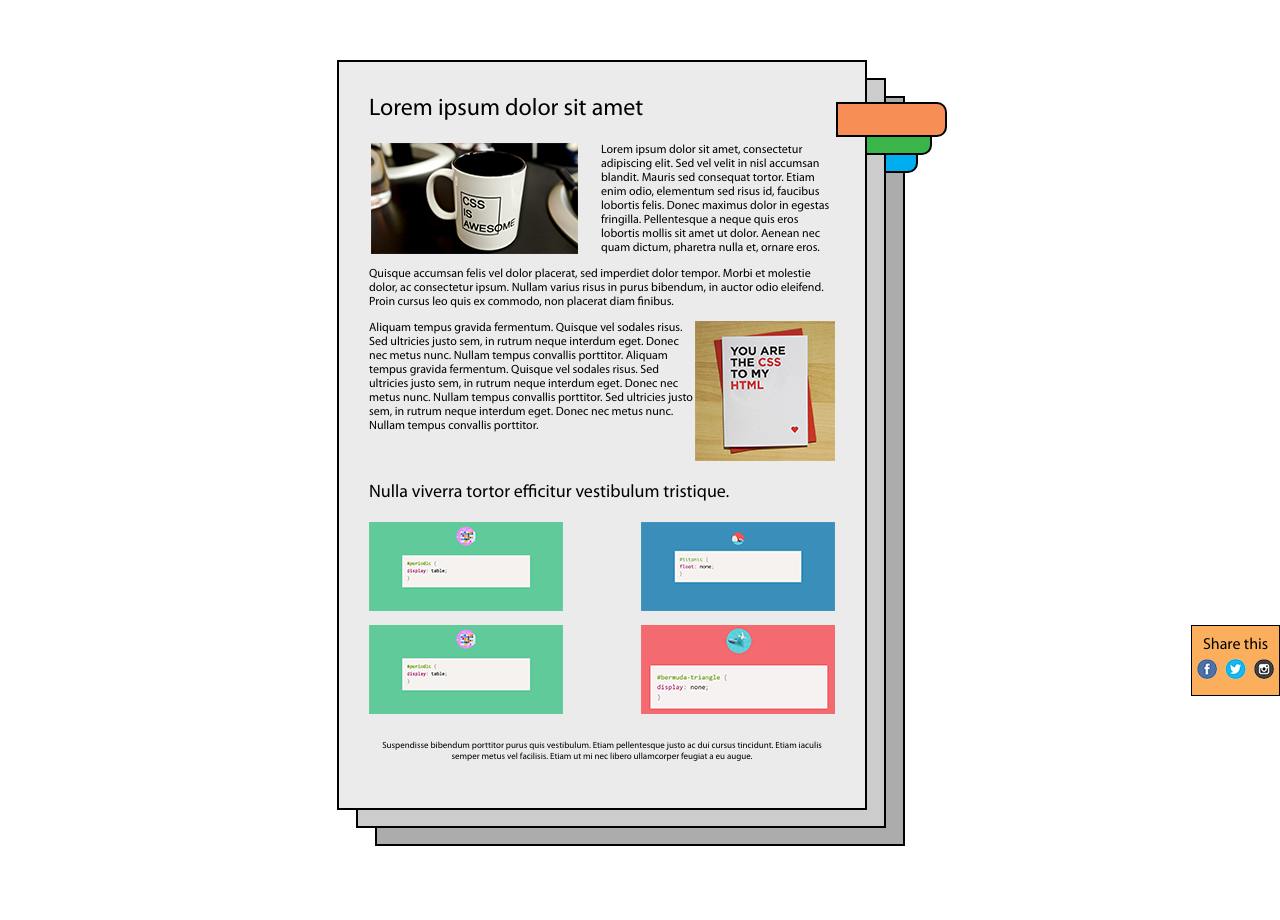
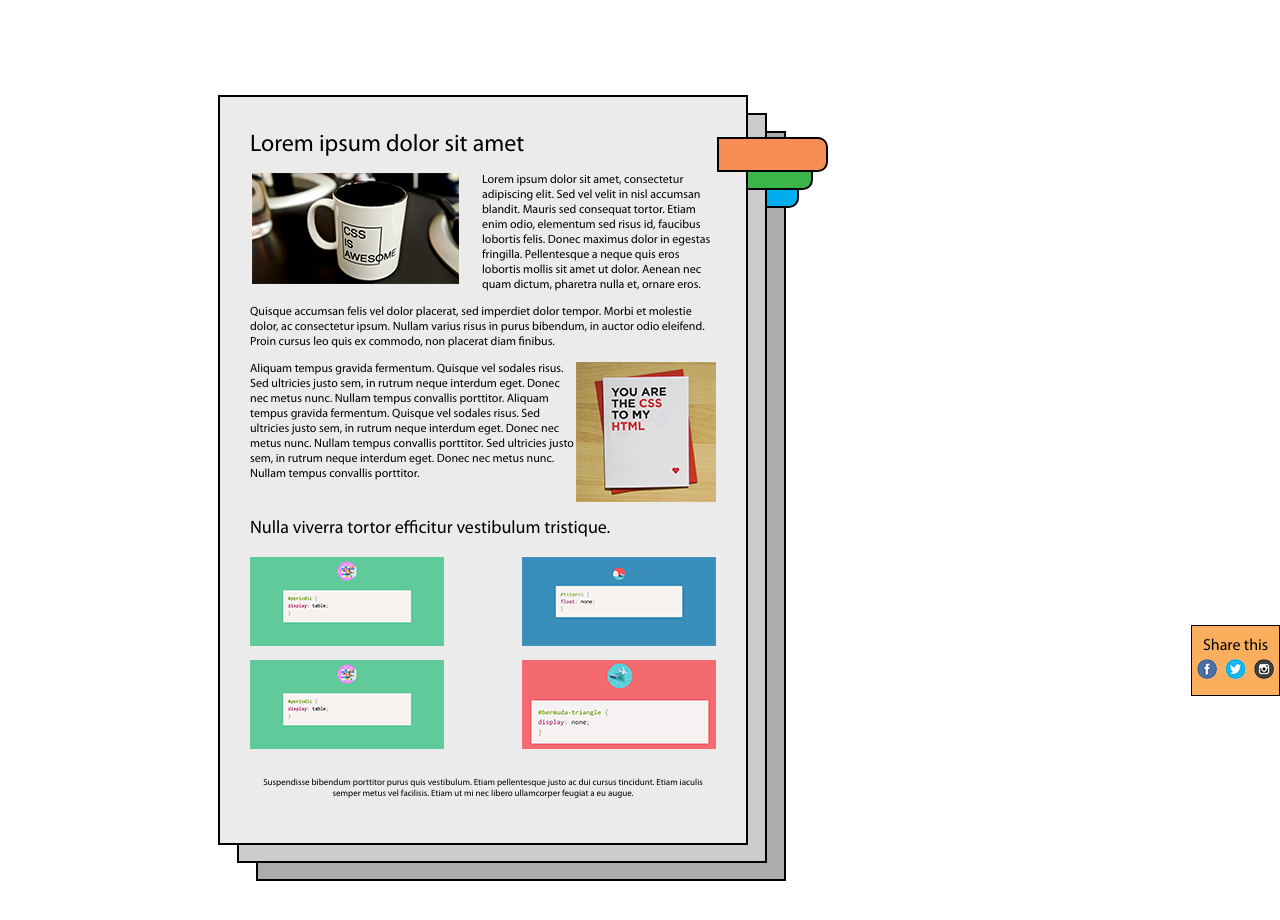
Before and after one commit to Andrei-Zhuk/Positioning-Floats, a plain HTML site: page index.html in a window 1280 px wide. Shown: the part 104-1024 px from the top of the page. Drawn offline with Linux system fonts and the light colour scheme.

Commit message:
Positioning-Floats: 2 version

```diff
--- a/css/style.css
+++ b/css/style.css
@@ -1,6 +1,19 @@
 body {
+	padding: 0;
+	margin: 0;
 	height: 2000px;
+	min-width: 1000px;
 	font-family: "MyriadProRegular";
+		line-height: 1.25;
+
+}
+
+.width {
+	width: 1000px;
+	height: 1px;
+	background: red;
+	visibility: hidden;
+	content: '.';
 }
 
 .page {
@@ -12,7 +25,9 @@ body {
 
 .first {
 	background: #acacac;
-	margin: 200px auto;
+	margin-top: 235px;
+	margin-left: 256px;
+	margin-right: 140px;
 	position: relative;
 }
 
@@ -57,17 +72,17 @@ body {
 
 h1 {
 	margin-top: 3px;
-	margin-bottom: 19px;
+	margin-bottom: 13px;
 	font-size: 24px;
 	font-weight: normal;
 }
 
-p {
+section p {
 	font-size: 12px;
 }
 
 .pic1 {
-	margin-top: 0;
+
 	display: block;
 	float: left;
 	width: :207px;
@@ -89,7 +104,7 @@ h2 {
 }
 
 .jokes {
-	margin-top: 48px;
+	margin-top: 36px;
 	height: 250px;
 }
 
@@ -120,7 +135,7 @@ h2 {
 	right: 30px;
 }
 
-.end {
+footer p {
 	font-size: 9px;
 	text-align: center;
 }
--- a/index.html
+++ b/index.html
@@ -15,19 +15,25 @@
 					<div class ="bookmark three">
 					</div>
 					<h1>Lorem ipsum dolor sit amet</h1>
+					<section>
 						<img src="pic/CSSpicture.png" width="207px" height="111px" class="pic1">
 						<p>Lorem ipsum dolor sit amet, consectetur adipiscing elit. Sed vel velit in nisl accumsan blandit. Mauris sed consequat tortor. Etiam enim odio, elementum sed risus id, faucibus lobortis felis. Donec maximus dolor in egestas fringilla. Pellentesque a neque quis eros lobortis mollis sit amet ut dolor. Aenean nec quam dictum, pharetra nulla et, ornare eros.</p>
 						<p>Quisque accumsan felis vel dolor placerat, sed imperdiet dolor tempor. Morbi et molestie dolor, ac consectetur ipsum. Nullam varius risus in purus bibendum, in auctor odio eleifend. Proin cursus leo quis ex commodo, non placerat diam finibus. </p>
+					</section>
+					<section>
 						<img src="pic/Css-to-HTML.png" class="pic2">
 						<p>Aliquam tempus gravida fermentum. Quisque vel sodales risus. Sed ultricies justo sem, in rutrum neque interdum eget. Donec nec metus nunc. Nullam tempus convallis porttitor. Aliquam tempus gravida fermentum. Quisque vel sodales risus. Sed ultricies justo sem, in rutrum neque interdum eget. Donec nec metus nunc. Nullam tempus convallis porttitor. Sed ultricies justo sem, in rutrum neque interdum eget. Donec nec metus nunc. Nullam tempus convallis porttitor.</p>
-					<div class="jokes">
+					</section>
+					<section class="jokes">
 						<h2>Nulla viverra tortor efficitur vestibulum tristique.</h2>
 						<img src="pic/joke1.png" class="joke joke1">
 						<img src="pic/joke2.png" class="joke joke2">
 						<img src="pic/joke3.png" class="joke joke3">
 						<img src="pic/joke4.png" class="joke joke4">
-					</div>
+					</section>
+					<footer>
 						<p class="end">Suspendisse bibendum porttitor purus quis vestibulum. Etiam pellentesque justo ac dui cursus tincidunt. Etiam iaculis semper metus vel facilisis. Etiam ut mi nec libero ullamcorper feugiat a eu augue.</p>
+					</footer>
 				</div>
 			</div>
 		</div>
```
Lines whose indentation alone changed are shown as unchanged.
